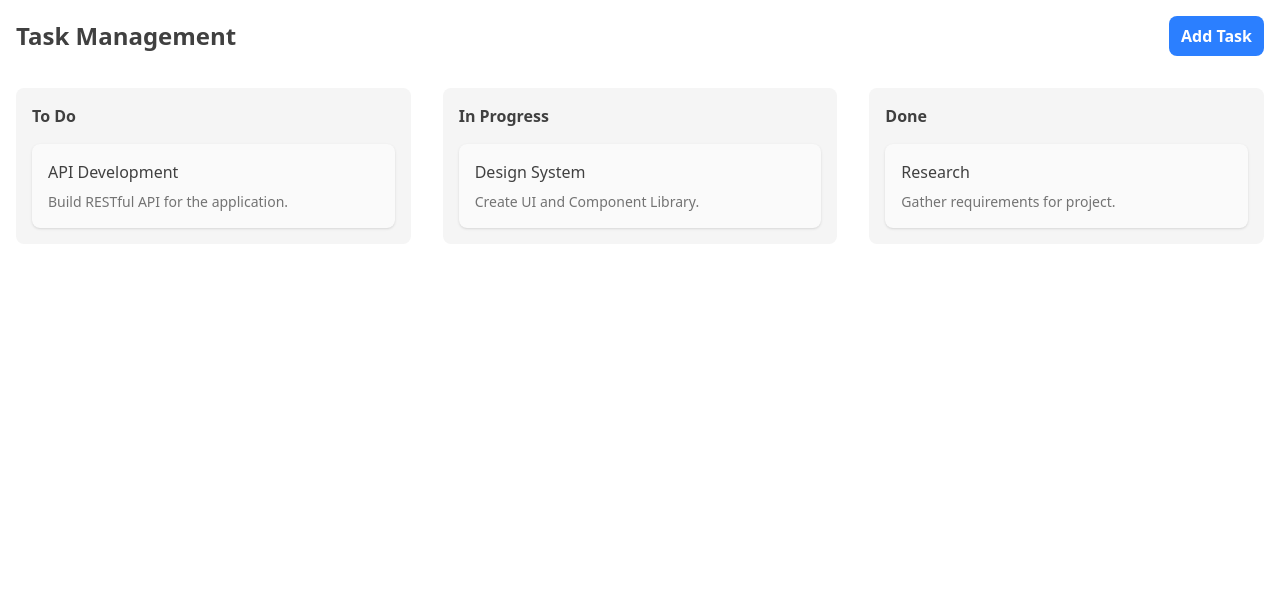
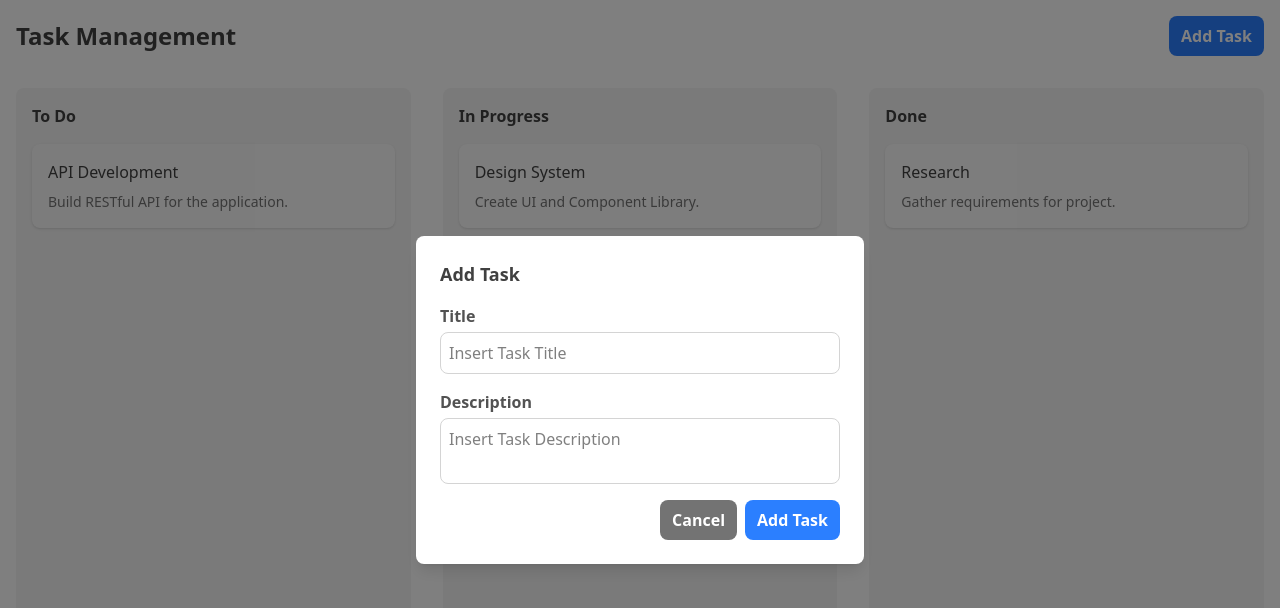
Before and after one commit to vipcodestudio/next-dnd-kit, a Next.js app: page / in a window 1280 px wide. Both pictures are taken after a click on the button "Add Task". Shown: the top 608 px of the page. Built offline with nearby package versions, Linux system fonts and the light colour scheme.

Commit message:
video-3: create task

```diff
--- a/src/components/Button.tsx
+++ b/src/components/Button.tsx
@@ -2,12 +2,19 @@
 
 interface ButtonProps {
   children: ReactNode;
+  type?: 'button' | 'submit' | 'reset';
+  onClick?: () => void;
+  className?: string;
 }
 
 const Button = (props: ButtonProps) => {
-  const { children } = props;
+  const { children, type, onClick, className } = props;
   return (
-    <button className="rounded-lg bg-blue-500 px-3 py-2 text-white font-semibold">
+    <button
+      type={type}
+      onClick={onClick}
+      className={`rounded-lg px-3 py-2 bg-blue-500 text-white font-semibold cursor-pointer ${className}`}
+    >
       {children}
     </button>
   );
--- a/src/components/Column.tsx
+++ b/src/components/Column.tsx
@@ -10,13 +10,16 @@
 
 const Column = (props: ColumnProps) => {
   const { column, tasks, key } = props;
-  const { setNodeRef } = useDroppable({
+  const { setNodeRef, over } = useDroppable({
     id: column.id,
   });
   return (
     <div
       key={key}
-      className="flex flex-1 w-80 flex-col rounded-lg bg-neutral-100 p-4"
+      className={`flex flex-1 w-80 flex-col rounded-lg bg-neutral-100 p-4 ${
+        over?.id === column.id &&
+        'bg-neutral-200 outline-2 outline-blue-500 outline-dashed'
+      }`}
     >
       <h2 className="mb-4 font-semibold text-neutral-700">{column.title}</h2>
       <div ref={setNodeRef} className="flex flex-col flex-1 gap-4">
--- /dev/null
+++ b/src/components/ModalTask.tsx
@@ -0,0 +1,56 @@
+import { FormEvent } from 'react';
+import Button from './Button';
+
+interface ModalTaskProps {
+  onCancel: () => void;
+  onSubmit: (event: FormEvent<HTMLFormElement>) => void;
+}
+
+const ModalTask = (props: ModalTaskProps) => {
+  const { onCancel, onSubmit } = props;
+
+  return (
+    <div className="fixed inset-0 flex items-center justify-center bg-black/50">
+      <div className="w-full max-w-md rounded-lg bg-white p-6 shadow-lg">
+        <h2 className="mb-4 text-lg text-neutral-700 font-bold">Add Task</h2>
+        <form onSubmit={onSubmit} className="space-y-4">
+          <label htmlFor="title" className="flex flex-col gap-1">
+            <span className="font-semibold text-neutral-600">Title</span>
+            <input
+              type="text"
+              placeholder="Insert Task Title"
+              className="rounded-lg border border-neutral-300 p-2"
+              name="title"
+              required
+              id="title"
+            />
+          </label>
+          <label htmlFor="description" className="flex flex-col gap-1">
+            <span className="font-semibold text-neutral-600">Description</span>
+            <textarea
+              placeholder="Insert Task Description"
+              className="rounded-lg resize-none border border-neutral-300 p-2"
+              name="description"
+              required
+              id="description"
+            />
+          </label>
+          <div className="flex w-full items-center justify-end gap-2">
+            <Button type="button" onClick={onCancel} className="bg-neutral-500">
+              Cancel
+            </Button>
+            <Button
+              type="submit"
+              onClick={() => onSubmit}
+              className="bg-blue-500"
+            >
+              Add Task
+            </Button>
+          </div>
+        </form>
+      </div>
+    </div>
+  );
+};
+
+export default ModalTask;
--- a/src/pages/index.tsx
+++ b/src/pages/index.tsx
@@ -1,12 +1,14 @@
 import Button from '@/components/Button';
 import Column from '@/components/Column';
+import ModalTask from '@/components/ModalTask';
 import { COLUMNS, INITIAL_TASKS } from '@/constants/Task.constants';
 import { ITask } from '@/types/Task';
 import { DndContext, DragEndEvent } from '@dnd-kit/core';
-import { useEffect, useState } from 'react';
+import { FormEvent, useEffect, useState } from 'react';
 
 const App = () => {
   const [tasks, setTasks] = useState<ITask[]>([...INITIAL_TASKS]);
+  const [showModalAddTask, setShowModalAddTask] = useState(false);
 
   // load tasks on initial render
   useEffect(() => {
@@ -29,8 +31,8 @@
     const taskId = active.id as string;
     const newStatus = over.id as ITask['status'];
 
-    setTasks(() =>
-      tasks.map((task) =>
+    setTasks((prevTasks) =>
+      prevTasks.map((task) =>
         task.id === taskId
           ? {
               ...task,
@@ -40,13 +42,31 @@
       ),
     );
   };
+
+  const handleCreateTask = (event: FormEvent<HTMLFormElement>) => {
+    event.preventDefault();
+    const formData = new FormData(event.currentTarget);
+
+    const newTask: ITask = {
+      id: Math.random().toString(36).substring(2, 9),
+      title: formData.get('title') as string,
+      description: formData.get('description') as string,
+      status: 'TODO',
+    };
+
+    setTasks((prevTasks) => [...prevTasks, newTask]);
+
+    event.currentTarget.reset();
+    setShowModalAddTask(false);
+  };
+
   return (
-    <main className="min-h-screen p-4">
+    <main className="min-h-screen p-4 flex flex-col">
       <div className="mb-8 flex items-center justify-between">
         <h1 className="text-2xl font-bold text-neutral-700">Task Management</h1>
-        <Button>Add Task</Button>
+        <Button onClick={() => setShowModalAddTask(true)}>Add Task</Button>
       </div>
-      <div className="flex gap-8">
+      <div className="flex gap-8 flex-1">
         <DndContext onDragEnd={handleDragEnd}>
           {COLUMNS.map((column) => (
             <Column
@@ -57,6 +77,12 @@
           ))}
         </DndContext>
       </div>
+      {showModalAddTask && (
+        <ModalTask
+          onCancel={() => setShowModalAddTask(false)}
+          onSubmit={handleCreateTask}
+        />
+      )}
     </main>
   );
 };
```
